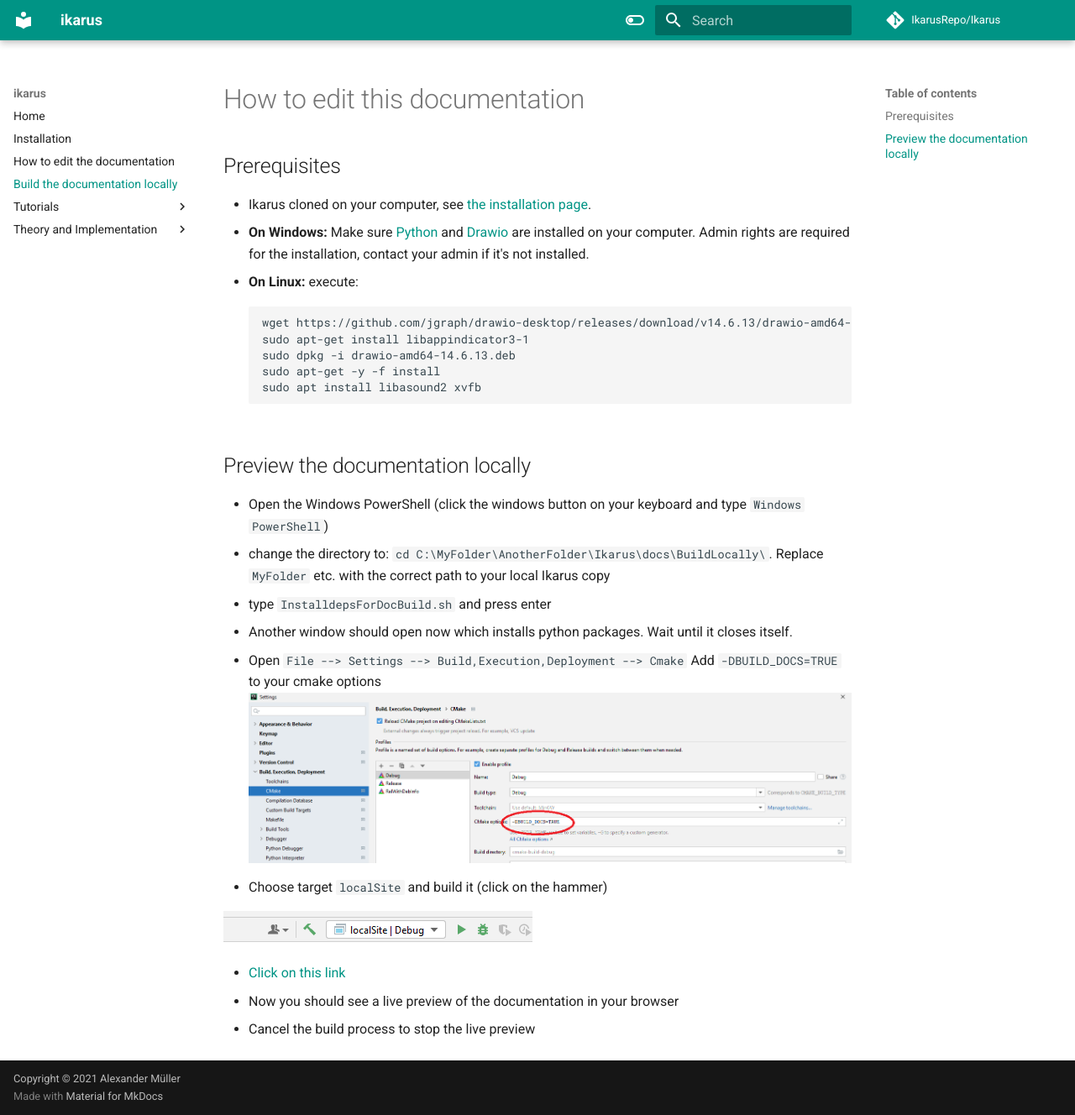
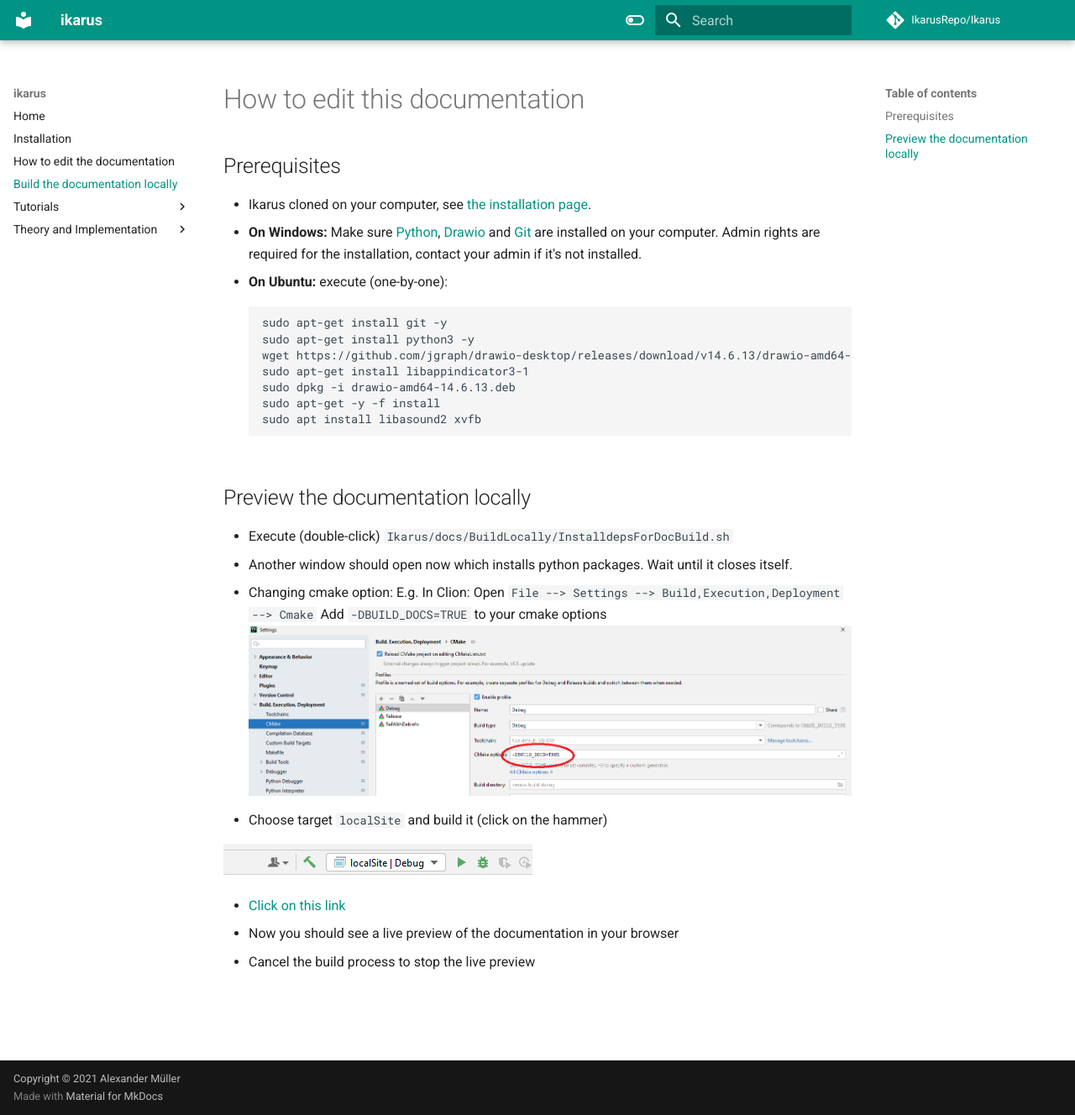
Before and after one commit to ikarus-project/ikarus, an MkDocs documentation site: the page built from docs/website/BuildTheDocumentationLocally.md, in a window 1280 px wide and 1328 px high. Shown: the whole window at 84% size. Built offline with MkDocs 1.6.1 and Material for MkDocs 9.7.7, drawn with Linux system fonts in a browser that asks for light colours; comment, search, counter and statistics services are not loaded.

Commit message:
Update BuildTheDocumentationLocally.md

````diff
--- a/docs/website/BuildTheDocumentationLocally.md
+++ b/docs/website/BuildTheDocumentationLocally.md
@@ -4,12 +4,14 @@
 
 - Ikarus cloned on your computer,
   see [the installation page](../installation/#clone-ikarus).
-- **On Windows:** Make sure [Python](https://www.python.org/downloads/) and
-  [Drawio](https://github.com/jgraph/drawio-desktop/releases) are installed on
+- **On Windows:** Make sure [Python](https://www.python.org/downloads/),
+  [Drawio](https://github.com/jgraph/drawio-desktop/releases) and [Git](https://git-scm.com/downloads) are installed on
   your computer. Admin rights are required for the installation, contact your
   admin if it's not installed.
-- **On Linux:** execute:
+- **On Ubuntu:** execute (one-by-one):
 ```sh
+sudo apt-get install git -y
+sudo apt-get install python3 -y
 wget https://github.com/jgraph/drawio-desktop/releases/download/v14.6.13/drawio-amd64-14.6.13.deb
 sudo apt-get install libappindicator3-1
 sudo dpkg -i drawio-amd64-14.6.13.deb
@@ -18,14 +20,9 @@ sudo apt install libasound2 xvfb
 ```
 
 ## Preview the documentation locally
-- Open the Windows PowerShell (click the windows button on your keyboard and type
-  `Windows PowerShell`)
-- change the directory to:
-  `cd C:\MyFolder\AnotherFolder\Ikarus\docs\BuildLocally\`. Replace `MyFolder` etc. with
-  the correct path to your local Ikarus copy
-- type `InstalldepsForDocBuild.sh` and press enter
+- Execute (double-click) `Ikarus/docs/BuildLocally/InstalldepsForDocBuild.sh`
 - Another window should open now which installs python packages. Wait until it closes itself.
-- Open `File --> Settings --> Build,Execution,Deployment --> Cmake`
+- Changing cmake option: E.g. In Clion: Open `File --> Settings --> Build,Execution,Deployment --> Cmake`
   Add `-DBUILD_DOCS=TRUE` to your cmake options
   ![CmakeOptions.png](images/Build documentation locally/CmakeOptions.png)
 - Choose target `localSite` and build it (click on the hammer)
````
